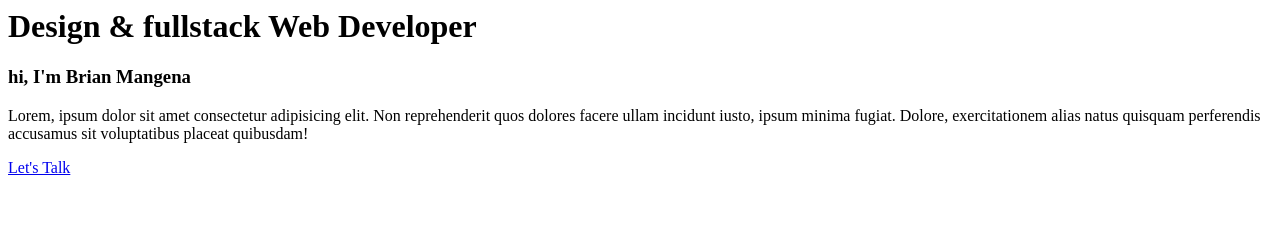
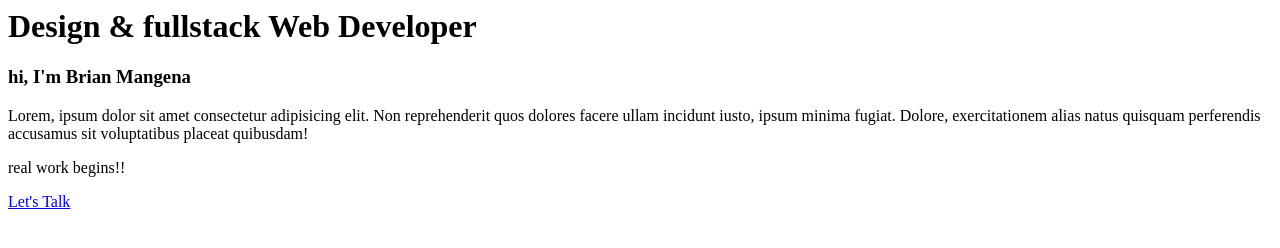
Before and after one commit to Mogoks/DREAMs-Website, a plain HTML site: page index.html in a window 1280 px wide. Drawn offline with Linux system fonts and the light colour scheme.

Commit message:
Testing GitHub connection 1

```diff
--- a/index.html
+++ b/index.html
@@ -1,4 +1,5 @@
 <h1>Design & fullstack Web Developer</h1>
     <h3> hi, I'm Brian Mangena</h3>
     <p> Lorem, ipsum dolor sit amet consectetur adipisicing elit. Non reprehenderit quos dolores facere ullam incidunt iusto, ipsum minima fugiat. Dolore, exercitationem alias natus quisquam perferendis accusamus sit voluptatibus placeat quibusdam!</p>
+    <p>real work begins!!</p>
     <a href="#contact" class="btnbtn-primary">Let's Talk</a>
```
